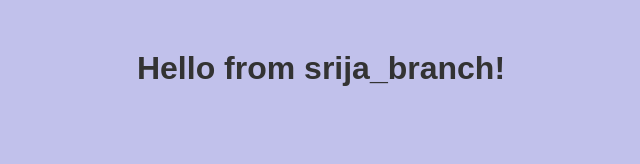
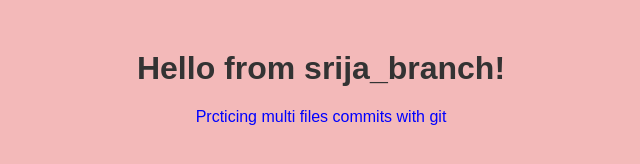
Before and after one commit to krishna-nagiri/GitHubDataFetcherFullStack, a plain HTML site: page SrijaTest/index.html in a window 1280 px wide. Shown: the whole page, without its empty margins (319-959 px from the left). Drawn offline with Linux system fonts and the light colour scheme.

Commit message:
added paragraph and color to it.

```diff
--- a/SrijaTest/index.html
+++ b/SrijaTest/index.html
@@ -7,5 +7,6 @@
 </head>
 <body>
   <h1>Hello from srija_branch!</h1>
+  <p>Prcticing multi files commits with git</p>
 </body>
 </html>
--- a/SrijaTest/styles.css
+++ b/SrijaTest/styles.css
@@ -1,7 +1,10 @@
 body {
   font-family: Arial, sans-serif;
-  background-color: #c1c1eb;
+  background-color: #f3b9b9;
   color: #333;
   text-align: center;
   margin-top: 50px;
 }
+p{
+  color:blue;
+}
```
